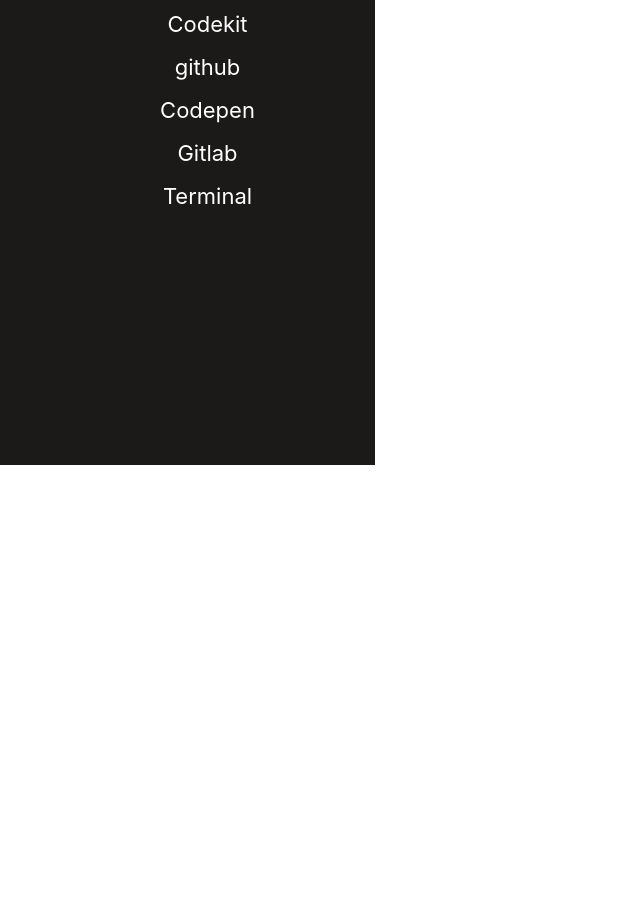
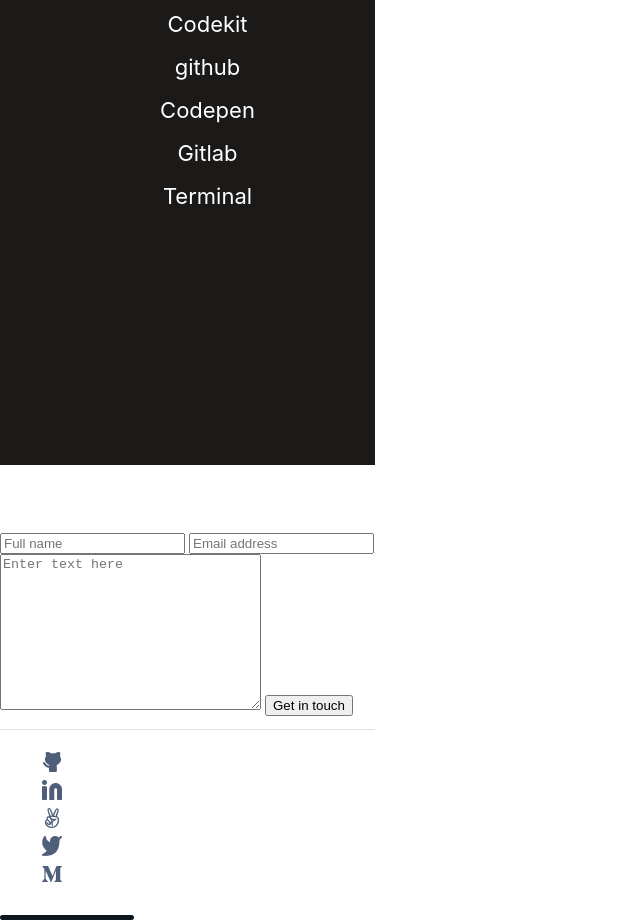
Before and after one commit to dunnyk/micro-portifolio, a website: page index.html in a window 1280 px wide. Shown: the part 5796-6720 px from the top of the page, without its empty margins (0-640 px from the left). Before the commit the page ends 6261 px from the top, so only its background shows below. Drawn offline with Linux system fonts and the light colour scheme.

Commit message:
Add contact form in the html and add images

```diff
--- a/index.html
+++ b/index.html
@@ -174,7 +174,7 @@
       <li>Html</li>
       <li>Css</li>
     </ul>
-    <img src="image/square.png" alt="square images" class="square">
+    <img src="image/square.png" alt="square image" class="square">
     <h2>Frameworks</h2>
     <ul>
       <li>Bootstrap</li>
@@ -194,5 +194,64 @@
     </ul>
   </div>
 </footer>
+
+  <footer>
+      <p>
+        I'm always interested in hearing about new projects, so if you'd like to
+        chat please get in touch.
+      </p>
+      <form action="https://formspree.io/f/myyodjdo" method="post">
+        <input type="text" placeholder="Full name" name="Full name" maxlength="30" required />
+        <input type="email" placeholder="Email address" name="email" required />
+        <textarea
+          cols="30"
+          rows="10"
+          placeholder="Enter text here"
+          maxlength="500"
+          required
+          name="Message"
+        ></textarea>
+        <button type="submit">Get in touch</button>
+      </form>
+      <img src="./image/footerIcon2/Rectangle42.png" alt="Rectangle 42" />
+
+      <ul class="sociallist">
+        <li>
+          <img
+            src="./image/footerIcon2/Icon-GitHub.png"
+            alt="Github icon"
+          />
+        </li>
+        <li>
+          <img
+            src="./image/footerIcon2/Icon-Linkedin.png"
+            alt="Linkedin Icon"
+          />
+        </li>
+        <li>
+          <img
+            src="./image/footerIcon2/Icon-Angelist.png"
+            alt="Angelist Icon"
+          />
+        </li>
+        <li>
+          <img
+            src="./image/footerIcon2/Icon-Twitter.png"
+            alt="Twitter Icon"
+          />
+        </li>
+        <li>
+          <img
+            src="./image/footerIcon2/Icon-Medium.png"
+            alt="Medium Icon"
+          />
+        </li>
+      </ul>
+      <img
+        class="shape"
+        src="./image/footerIcon2/Shape.png"
+        alt="Shape Icon"
+      />
+    </footer>
 </body>
 </html>
```
Also changed, not shown: image/footerIcon2/Icon-Angelist.png (added), image/footerIcon2/Icon-GitHub.png (added), image/footerIcon2/Icon-Linkedin.png (added), image/footerIcon2/Icon-Medium.png (added), image/footerIcon2/Icon-Twitter.png (added), image/footerIcon2/Rectangle42.png (added), image/footerIcon2/Shape.png (added).
